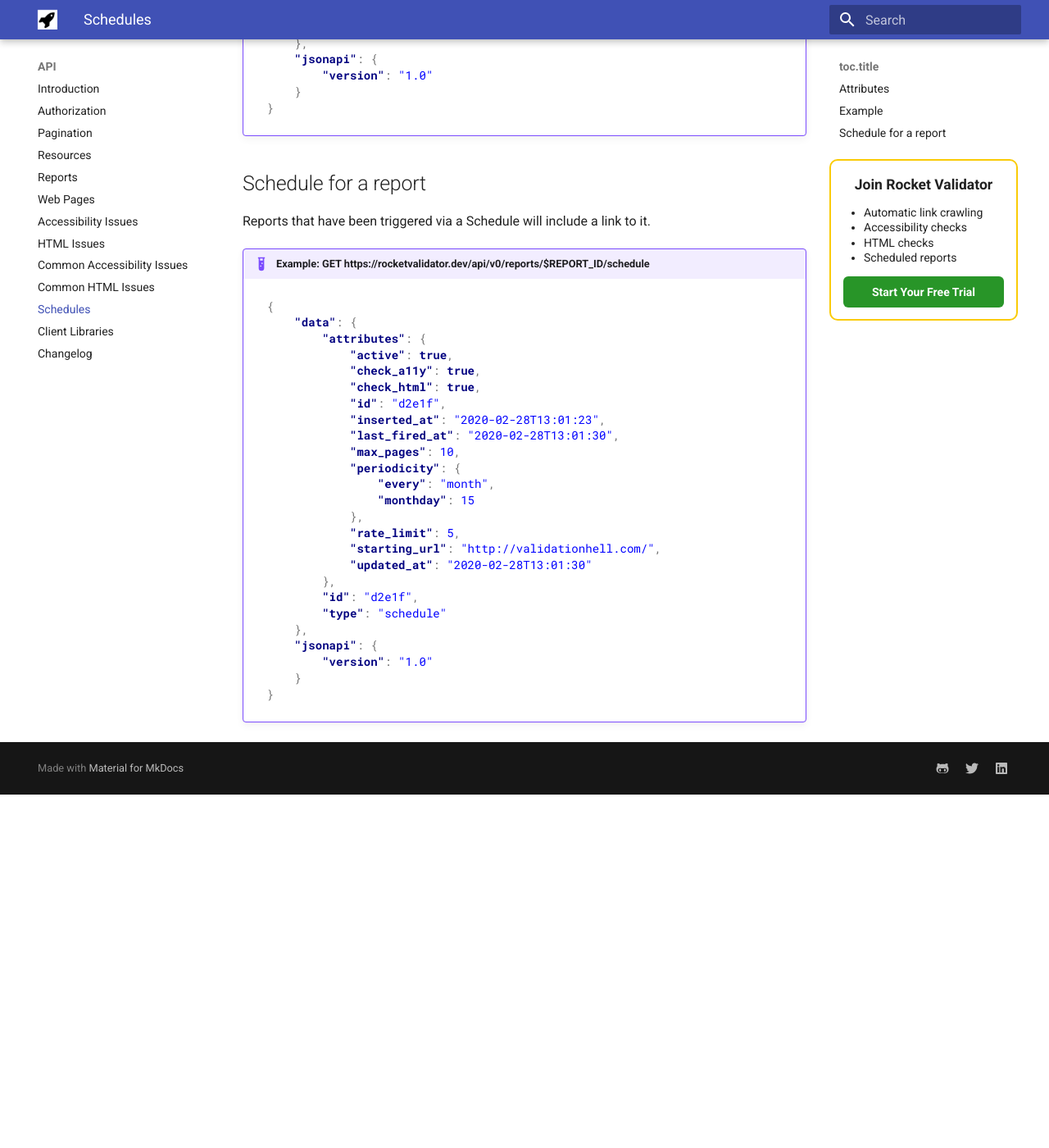
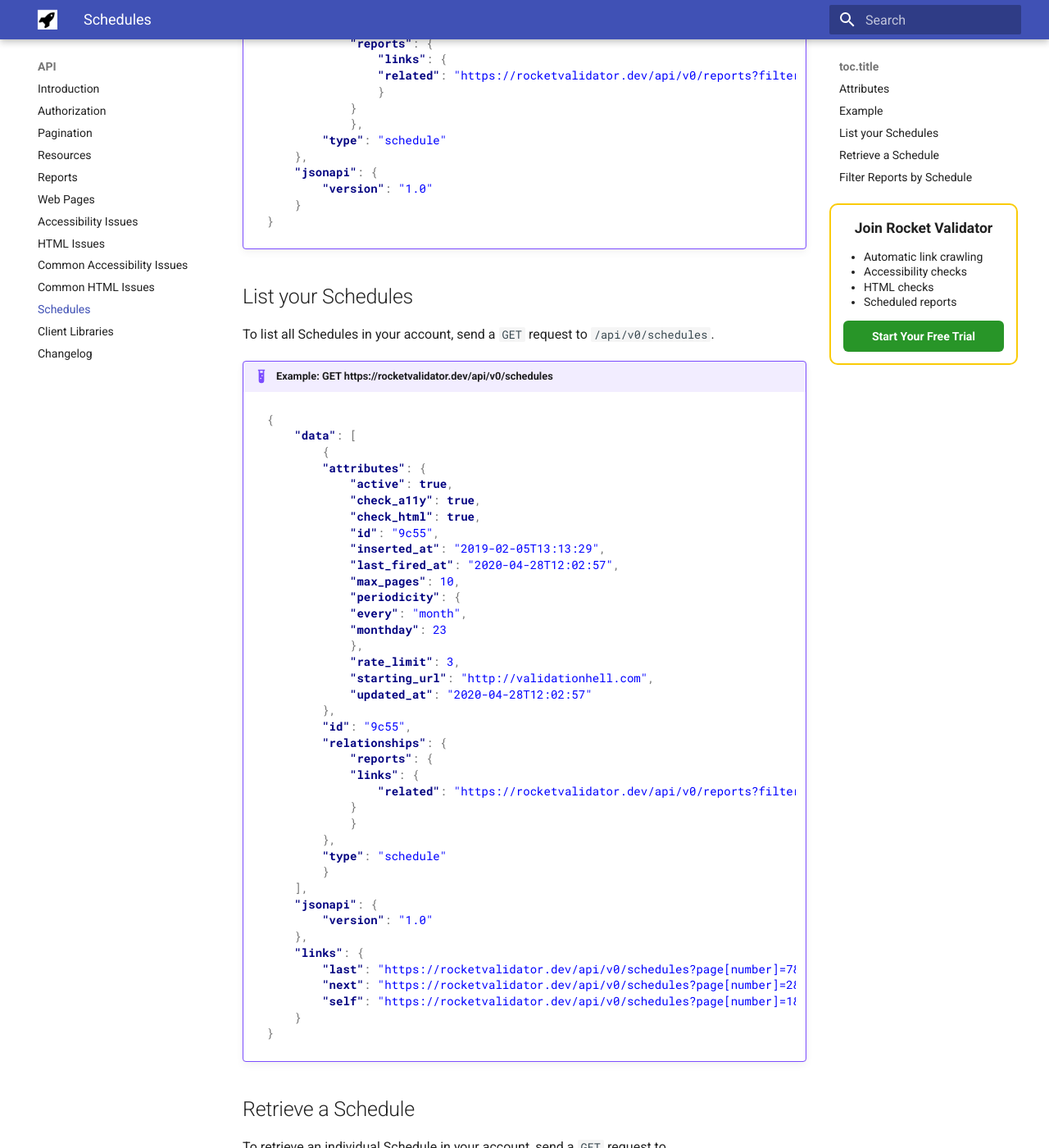
Before and after one commit to rocketvalidator/docs-rocketvalidator, an MkDocs documentation site: the page built from docs/api/schedules.md, in a window 1280 px wide and 1400 px high, scrolled down 2077 px. Shown: the whole window at 82% size. Built offline with MkDocs 1.6.1 and Material for MkDocs 9.7.7, drawn with Linux system fonts in a browser that asks for light colours; before the commit the page ends 3046 px from its top, so only the background shows below that; some of the changed text lies outside the part shown.

Commit message:
upgrade Schedules section

````diff
--- a/docs/api/schedules.md
+++ b/docs/api/schedules.md
@@ -67,6 +67,13 @@
                 "updated_at": "2020-02-28T13:01:30"
             },
             "id": "d2e1f",
+            "relationships": {
+                "reports": {
+                    "links": {
+                    "related": "https://rocketvalidator.dev/api/v0/reports?filter[schedule_id]=d2e1f"
+                    }
+                }
+                },
             "type": "schedule"
         },
         "jsonapi": {
@@ -75,32 +82,88 @@
     }
     ```
 
-## Schedule for a report
+## List your Schedules
 
-Reports that have been triggered via a Schedule will include a link to it.
+To list all Schedules in your account, send a `GET` request to `/api/v0/schedules`.
 
-!!! example "Example: GET https://rocketvalidator.dev/api/v0/reports/$REPORT_ID/schedule"
+!!! example "Example: GET https://rocketvalidator.dev/api/v0/schedules"
+
+    ```json
+    {
+        "data": [
+            {
+            "attributes": {
+                "active": true,
+                "check_a11y": true,
+                "check_html": true,
+                "id": "9c55",
+                "inserted_at": "2019-02-05T13:13:29",
+                "last_fired_at": "2020-04-28T12:02:57",
+                "max_pages": 10,
+                "periodicity": {
+                "every": "month",
+                "monthday": 23
+                },
+                "rate_limit": 3,
+                "starting_url": "http://validationhell.com",
+                "updated_at": "2020-04-28T12:02:57"
+            },
+            "id": "9c55",
+            "relationships": {
+                "reports": {
+                "links": {
+                    "related": "https://rocketvalidator.dev/api/v0/reports?filter[schedule_id]=9c55"
+                }
+                }
+            },
+            "type": "schedule"
+            }
+        ],
+        "jsonapi": {
+            "version": "1.0"
+        },
+        "links": {
+            "last": "https://rocketvalidator.dev/api/v0/schedules?page[number]=7&page[size]=25",
+            "next": "https://rocketvalidator.dev/api/v0/schedules?page[number]=2&page[size]=25",
+            "self": "https://rocketvalidator.dev/api/v0/schedules?page[number]=1&page[size]=25"
+        }
+    }
+    ```
+
+
+## Retrieve a Schedule
+
+To retrieve an individual Schedule in your account, send a `GET` request to `/api/v0/schedules/$SCHEDULE_ID`.
+
+!!! example "Example: GET https://rocketvalidator.dev/api/v0/schedules/$SCHEDULE_ID"
 
     ```json
     {
         "data": {
             "attributes": {
-                "active": true,
-                "check_a11y": true,
-                "check_html": true,
-                "id": "d2e1f",
-                "inserted_at": "2020-02-28T13:01:23",
-                "last_fired_at": "2020-02-28T13:01:30",
-                "max_pages": 10,
-                "periodicity": {
-                    "every": "month",
-                    "monthday": 15
-                },
-                "rate_limit": 5,
-                "starting_url": "http://validationhell.com/",
-                "updated_at": "2020-02-28T13:01:30"
+            "active": true,
+            "check_a11y": true,
+            "check_html": true,
+            "id": "9c55",
+            "inserted_at": "2019-02-05T13:13:29",
+            "last_fired_at": "2020-04-28T12:02:57",
+            "max_pages": 10,
+            "periodicity": {
+                "every": "month",
+                "monthday": 23
             },
-            "id": "d2e1f",
+            "rate_limit": 3,
+            "starting_url": "http://validationhell.com",
+            "updated_at": "2020-04-28T12:02:57"
+            },
+            "id": "9c55",
+            "relationships": {
+            "reports": {
+                "links": {
+                "related": "https://rocketvalidator.dev/api/v0/reports?filter[schedule_id]=9c55"
+                }
+            }
+            },
             "type": "schedule"
         },
         "jsonapi": {
@@ -108,3 +171,72 @@
         }
     }
     ```
+
+
+## Filter Reports by Schedule
+
+To list all the Reports in your account that have been run via a given Schedule, send a `GET` request `/api/v0/reports?filter[schedule_id]=$SCHEDULE_ID`.
+
+This will list your Reports, filtered by that schedule id.
+
+!!! example "Example: GET https://rocketvalidator.dev/api/v0/reports?filter[schedule_id]=$SCHEDULE_ID"
+
+    ```json
+    {
+        "data": [
+            {
+                "attributes": {
+                    "id": "ce472",
+                    "inserted_at": "2020-04-28T12:02:57",
+                    "max_pages": 10,
+                    "num_pages": 10,
+                    "rate_limit": 3,
+                    "starting_url": "http://validationhell.com/",
+                    "total_a11y_issues": {
+                        "errors": 38,
+                        "muted_errors": 0,
+                        "muted_warnings": 0,
+                        "warnings": 3
+                    },
+                    "total_html_issues": {
+                        "errors": 649,
+                        "muted_errors": 0,
+                        "muted_warnings": 0,
+                        "warnings": 434
+                    },
+                    "updated_at": "2020-04-28T12:02:57"
+                },
+                "id": "ce472",
+                "relationships": {
+                    "common_a11y_issues": {
+                        "links": {
+                            "related": "https://rocketvalidator.dev/api/v0/reports/ce472/common_a11y_issues"
+                        }
+                    },
+                    "common_html_issues": {
+                        "links": {
+                            "related": "https://rocketvalidator.dev/api/v0/reports/ce472/common_html_issues"
+                        }
+                    },
+                    "schedule": {
+                        "links": {
+                            "related": "https://rocketvalidator.dev/api/v0/schedules/9c552164-1ea6-4664-96c4-7b8f48476d83"
+                        }
+                    },
+                    "web_pages": {
+                        "links": {
+                            "related": "https://rocketvalidator.dev/api/v0/reports/ce472/web_pages"
+                        }
+                    }
+                },
+                "type": "report"
+            }
+        ],
+        "jsonapi": {
+            "version": "1.0"
+        },
+        "links": {
+            "self": "https://rocketvalidator.dev/api/v0/reports?filter[schedule_id]=9c552164-1ea6-4664-96c4-7b8f48476d83&page[number]=1&page[size]=25"
+        }
+    }
+    ```
````
Also changed, not shown: docs/api/changelog.md (+2 -0 lines), docs/api/reports.md (+4 -4 lines).
